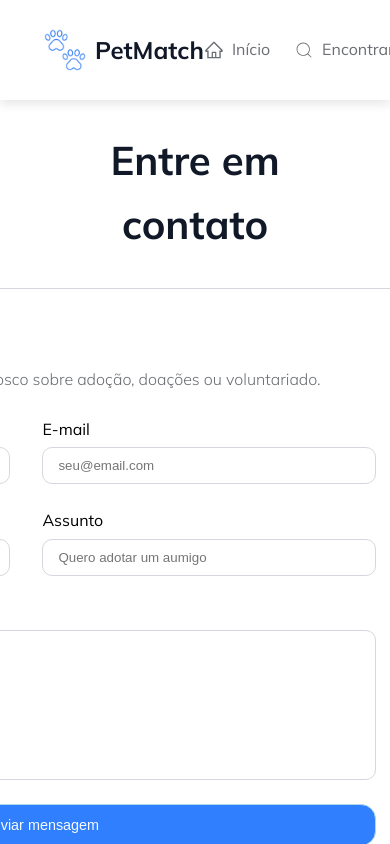
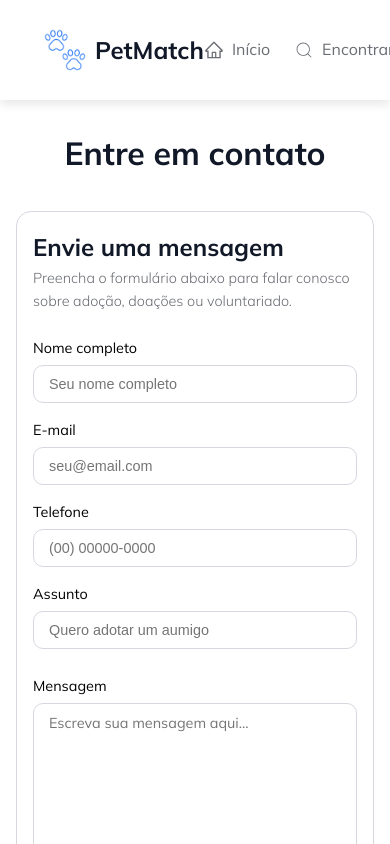
Before and after one commit to GGhiaroni/petmatch, a React (Vite) app: page /contato in a window 390 px wide. Shown: the top 844 px of the page. Built offline with nearby package versions, Linux system fonts and the light colour scheme.

Commit message:
finalizando a responsividade da pagina de contatos para mobile

```diff
--- a/pages/Contato.jsx
+++ b/pages/Contato.jsx
@@ -13,6 +13,10 @@ const ContainerPrincipal = styled.div`
   width: 100%;
   overflow-x: hidden;
   padding: 8rem 2rem;
+
+  @media (max-width: 768px) {
+    padding: 6rem 1rem;
+  }
 `;
 
 const TextoPrincipal = styled.h1`
@@ -20,18 +24,40 @@ const TextoPrincipal = styled.h1`
   text-align: center;
   color: var(--corTextoPrincipal);
   margin-bottom: 2rem;
+
+  @media (max-width: 480px) {
+    font-size: 2rem;
+    margin-top: 2rem;
+  }
 `;
 
 const ContainerBlocos = styled.div`
   display: flex;
   justify-content: center;
   gap: 10px;
+
+  @media (max-width: 1024px) {
+    flex-direction: column;
+    align-items: center;
+  }
 `;
 
 const BlocoEnviarMensagem = styled.div`
   border: 1px solid #d4d8de;
-  padding: 2rem 2rem;
+  padding: 2rem;
   border-radius: 15px;
+  width: 100%;
+  max-width: 700px;
+  box-sizing: border-box;
+  background-color: #fff;
+
+  @media (max-width: 768px) {
+    padding: 1.5rem;
+  }
+
+  @media (max-width: 480px) {
+    padding: 1rem;
+  }
 `;
 
 const BlocoInfosContato = styled.div`
@@ -69,6 +95,10 @@ const BlocoIconeInfoContato = styled.div`
       color: #ffffff;
     }
   }
+
+  @media (max-width: 480px) {
+    padding: 1.5rem;
+  }
 `;
 
 const Informacoes = styled.div`
@@ -79,23 +109,39 @@ const Informacoes = styled.div`
 const TituloInformacoes = styled.h4`
   font-size: 1.2rem;
   font-weight: 500;
+
+  @media (max-width: 480px) {
+    font-size: 1rem;
+  }
 `;
 
 const TextoInformacoes = styled.p`
   font-size: 0.9rem;
   color: var(--corTexto);
   font-weight: 300;
+
+  @media (max-width: 480px) {
+    font-size: 0.85rem;
+  }
 `;
 
 const TituloBlocoMensagem = styled.h4`
   font-size: 1.8rem;
   color: var(--corTextoPrincipal);
+
+  @media (max-width: 480px) {
+    font-size: 1.5rem;
+  }
 `;
 
 const DescricaoBlocoMensagem = styled.p`
   font-size: 1rem;
   color: var(--corTexto);
   font-weight: 300;
+
+  @media (max-width: 480px) {
+    font-size: 0.9rem;
+  }
 `;
 
 const ContainerInputsBlocoMensagem = styled.div`
@@ -103,8 +149,12 @@ const ContainerInputsBlocoMensagem = styled.div`
   display: grid;
   grid-template-columns: repeat(2, 1fr);
   gap: 1.5rem 2rem;
-  width: 700px;
   margin-bottom: 1.5rem;
+
+  @media (max-width: 768px) {
+    grid-template-columns: 1fr;
+    gap: 1rem;
+  }
 `;
 
 const InputGroup = styled.div`
@@ -115,6 +165,10 @@ const InputGroup = styled.div`
 const Label = styled.label`
   font-size: 1rem;
   margin-bottom: 5px;
+
+  @media (max-width: 480px) {
+    font-size: 0.9rem;
+  }
 `;
 
 const Input = styled.input`
@@ -123,6 +177,10 @@ const Input = styled.input`
   border-radius: 10px;
   border: 1px solid #d4d8de;
   font-weight: 300;
+
+  @media (max-width: 480px) {
+    font-size: 0.9rem;
+  }
 `;
 
 const TextArea = styled.textarea`
@@ -137,6 +195,10 @@ const TextArea = styled.textarea`
   font-size: 1rem;
   color: var(--corTextoPrincipal);
   font-family: var(--fonte);
+
+  @media (max-width: 480px) {
+    font-size: 0.9rem;
+  }
 `;
 
 const BotaoEstilizado = styled.button`
@@ -155,6 +217,11 @@ const BotaoEstilizado = styled.button`
   cursor: pointer;
   &:hover {
     background-color: var(--corHoverIconesBotoes);
+  }
+
+  @media (max-width: 480px) {
+    font-size: 0.85rem;
+    padding: 10px 20px;
   }
 `;
 
```
